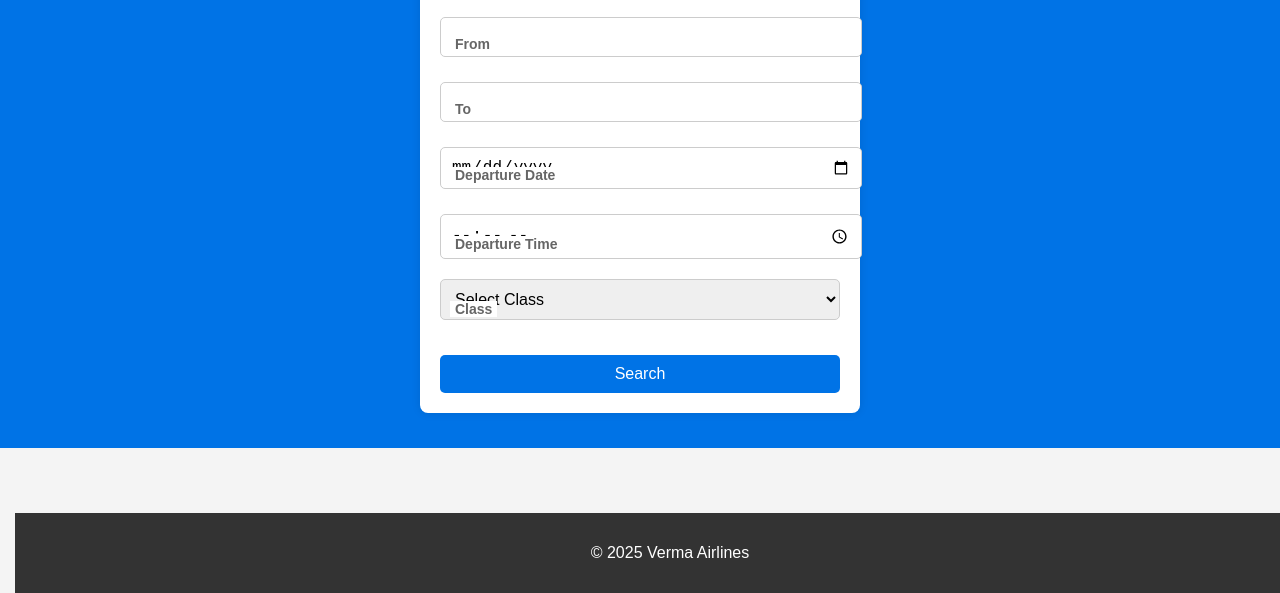
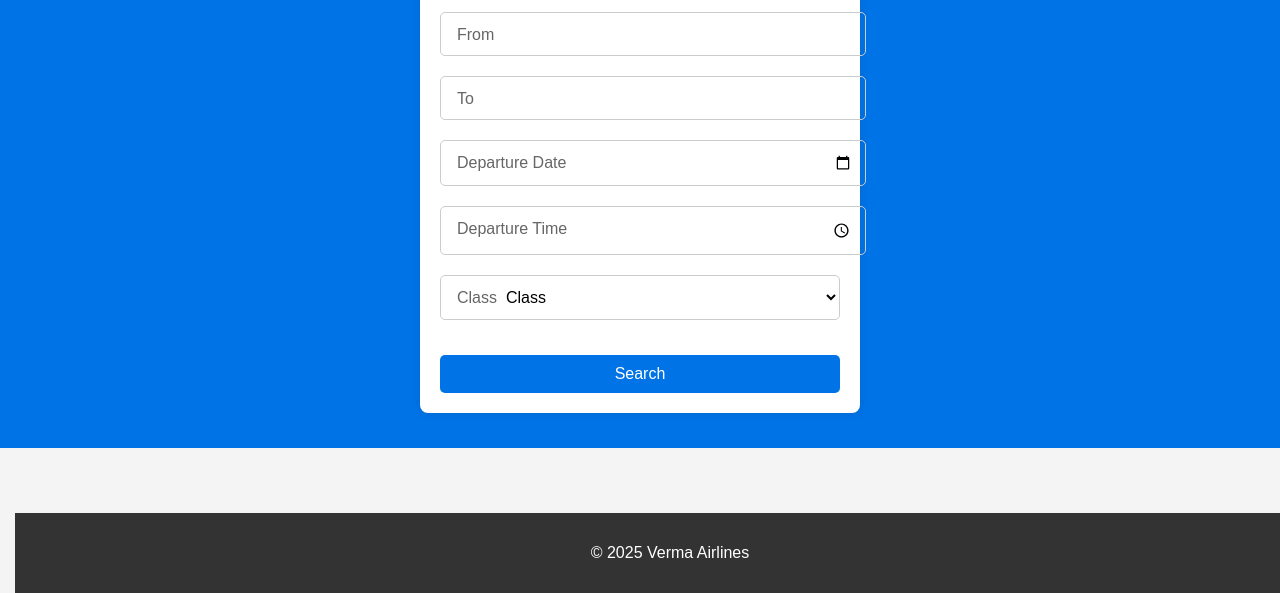
Before and after one commit to Jtrng08/Test, a plain HTML site: page home.html in a window 1280 px wide. Shown: the part 207-800 px from the top of the page. Drawn offline with Linux system fonts and the light colour scheme.

Commit message:
Update styles.css

```diff
--- a/styles.css
+++ b/styles.css
@@ -49,25 +49,15 @@ form {
     flex-direction: column;
 }
 
-label {
-    margin-top: 10px;
-    font-weight: bold;
-}
-
-input, button {
-    margin-top: 5px;
-    padding: 10px;
-    font-size: 16px;
-    border: 1px solid #ccc;
-    border-radius: 5px;
-}
-
 button {
     background: #0073e6;
     color: white;
     border: none;
     cursor: pointer;
     margin-top: 15px;
+    padding: 10px;
+    font-size: 16px;
+    border-radius: 5px;
 }
 
 button:hover {
@@ -92,30 +82,32 @@ footer {
 .input-group input,
 .input-group select {
     width: 100%;
-    padding: 10px;
+    padding: 12px;
     font-size: 16px;
     border: 1px solid #ccc;
     border-radius: 5px;
     outline: none;
+    background: transparent;
 }
 
 .input-group label {
     position: absolute;
-    top: 50%;
-    left: 10px;
-    transform: translateY(-50%);
+    top: 14px;
+    left: 12px;
+    font-size: 16px;
+    color: #666;
     background: white;
     padding: 0 5px;
-    font-size: 14px;
-    color: #666;
-    transition: 0.3s ease-in-out;
+    transition: all 0.3s ease-in-out;
 }
 
 .input-group input:focus + label,
 .input-group input:valid + label,
 .input-group select:focus + label,
 .input-group select:valid + label {
-    top: 0;
+    top: -10px;
+    left: 10px;
     font-size: 12px;
     color: #0073e6;
+    padding: 0 5px;
 }
```
